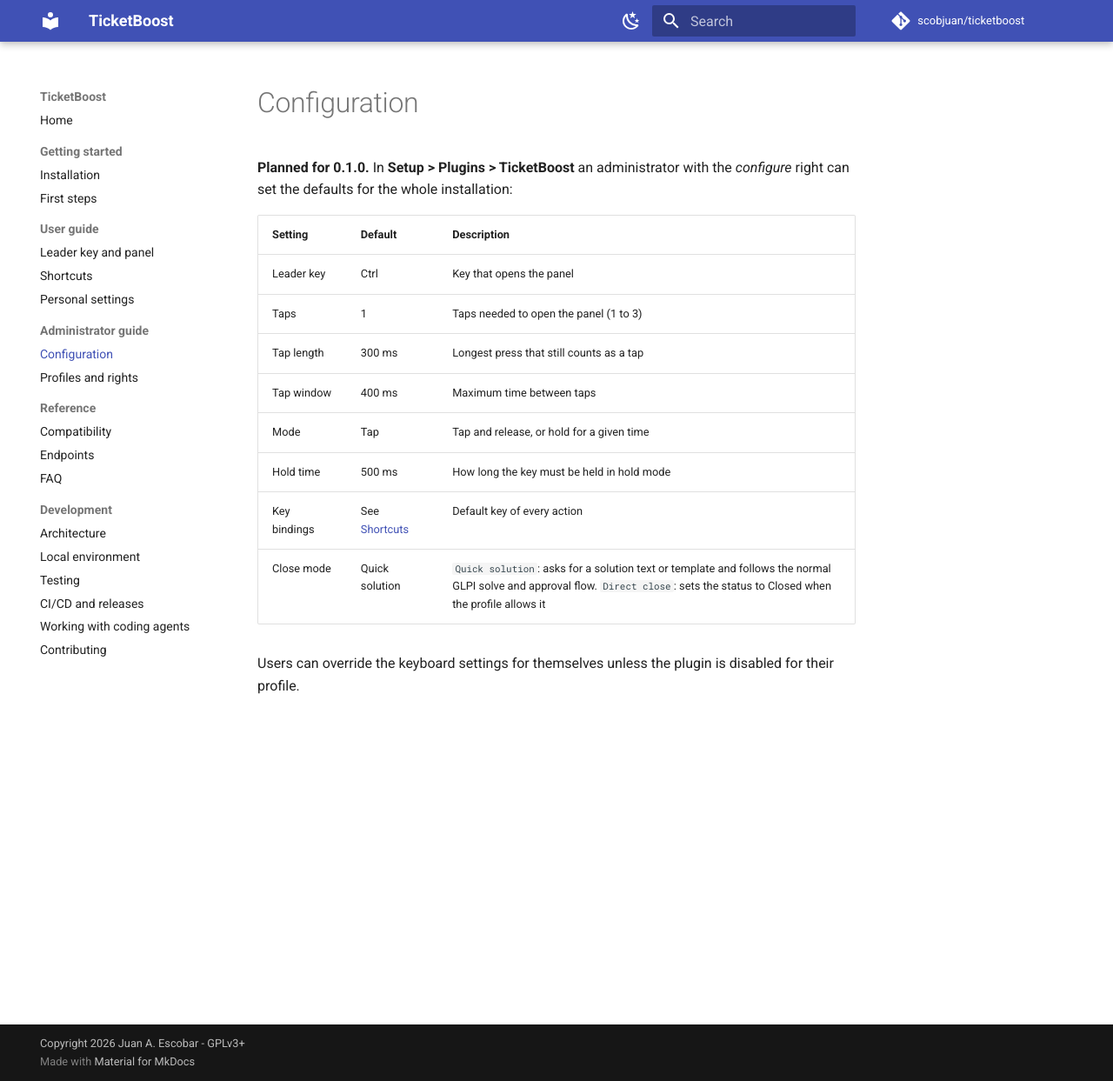
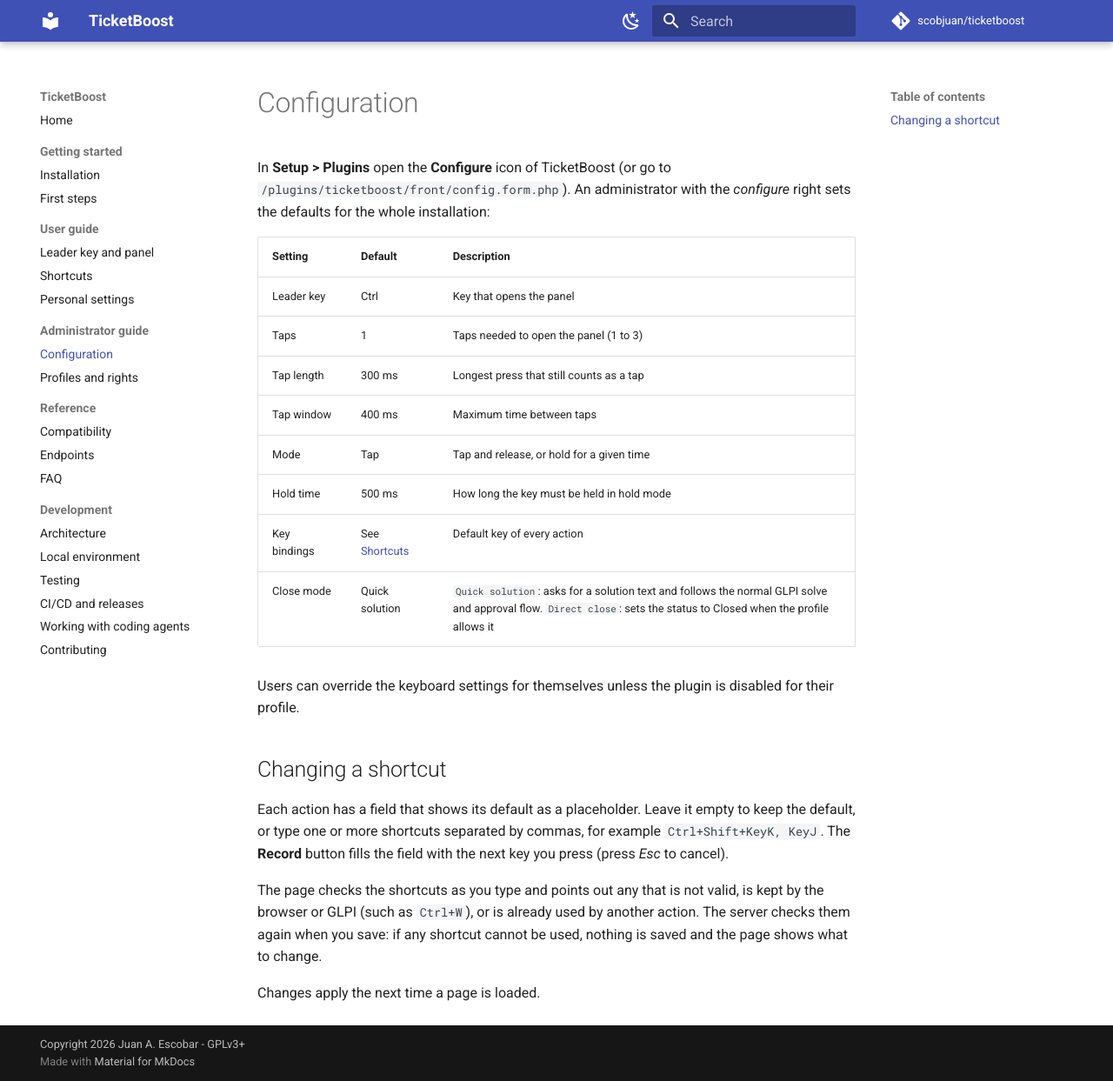
Before and after one commit to scobjuan/ticketboost, an MkDocs documentation site: the page built from docs/admin-guide/configuration.md, in a window 1280 px wide and 1243 px high. Shown: the whole window at 87% size. Built offline with MkDocs 1.6.1 and Material for MkDocs 9.7.7, drawn with Linux system fonts in a browser that asks for light colours; comment, search, counter and statistics services are not loaded.

Commit message:
docs(config): describe the administration page

```diff
--- a/docs/admin-guide/configuration.md
+++ b/docs/admin-guide/configuration.md
@@ -1,7 +1,8 @@
 # Configuration
 
-**Planned for 0.1.0.** In **Setup > Plugins > TicketBoost** an administrator with the
-_configure_ right can set the defaults for the whole installation:
+In **Setup > Plugins** open the **Configure** icon of TicketBoost (or go to
+`/plugins/ticketboost/front/config.form.php`). An administrator with the _configure_ right
+sets the defaults for the whole installation:
 
 | Setting      | Default                                     | Description                                                                                                                                                                      |
 | ------------ | ------------------------------------------- | -------------------------------------------------------------------------------------------------------------------------------------------------------------------------------- |
@@ -12,7 +13,21 @@ _configure_ right can set the defaults for the whole installation:
 | Mode         | Tap                                         | Tap and release, or hold for a given time                                                                                                                                        |
 | Hold time    | 500 ms                                      | How long the key must be held in hold mode                                                                                                                                       |
 | Key bindings | See [Shortcuts](../user-guide/shortcuts.md) | Default key of every action                                                                                                                                                      |
-| Close mode   | Quick solution                              | `Quick solution`: asks for a solution text or template and follows the normal GLPI solve and approval flow. `Direct close`: sets the status to Closed when the profile allows it |
+| Close mode   | Quick solution                              | `Quick solution`: asks for a solution text and follows the normal GLPI solve and approval flow. `Direct close`: sets the status to Closed when the profile allows it |
 
 Users can override the keyboard settings for themselves unless the plugin is disabled
 for their profile.
+
+## Changing a shortcut
+
+Each action has a field that shows its default as a placeholder. Leave it empty to keep
+the default, or type one or more shortcuts separated by commas, for example
+`Ctrl+Shift+KeyK, KeyJ`. The **Record** button fills the field with the next key you press
+(press _Esc_ to cancel).
+
+The page checks the shortcuts as you type and points out any that is not valid, is kept
+by the browser or GLPI (such as `Ctrl+W`), or is already used by another action. The
+server checks them again when you save: if any shortcut cannot be used, nothing is saved
+and the page shows what to change.
+
+Changes apply the next time a page is loaded.
```
Also changed, not shown: docs/development/architecture.md (+3 -1 lines).
